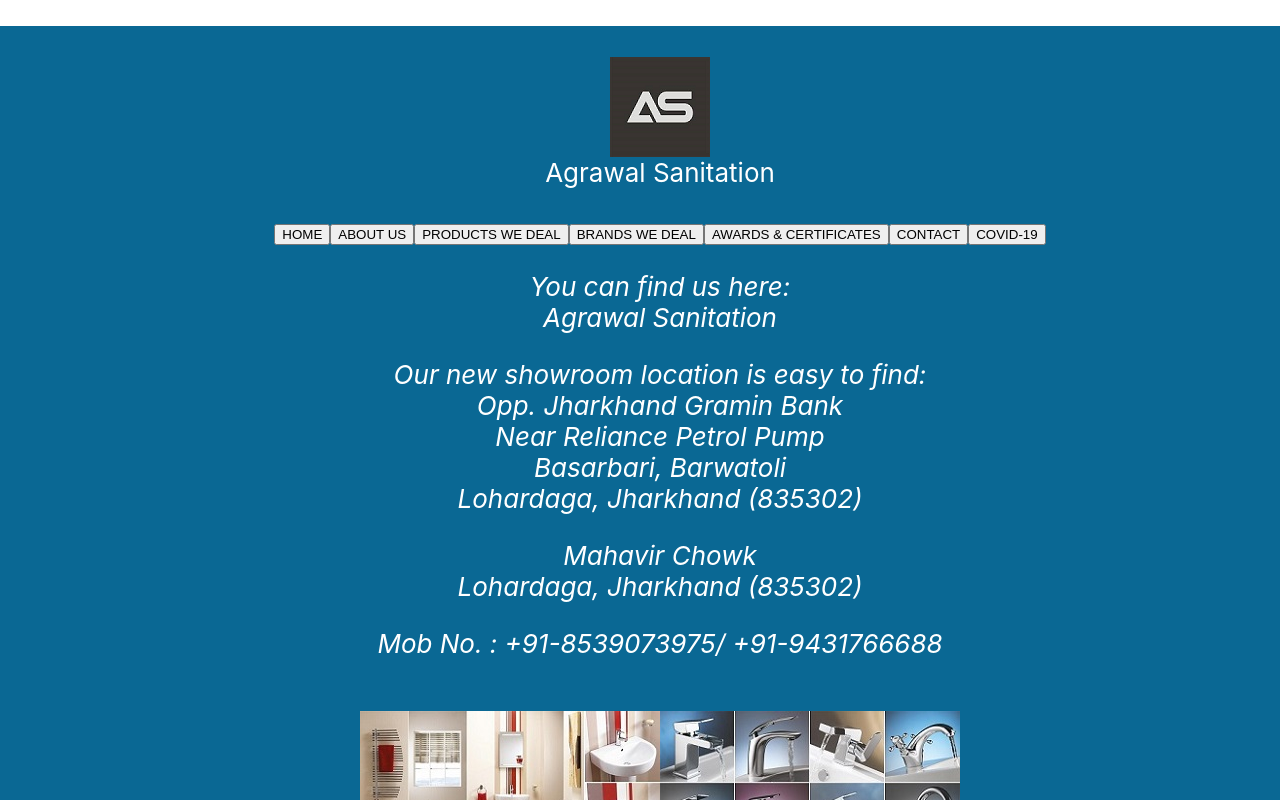
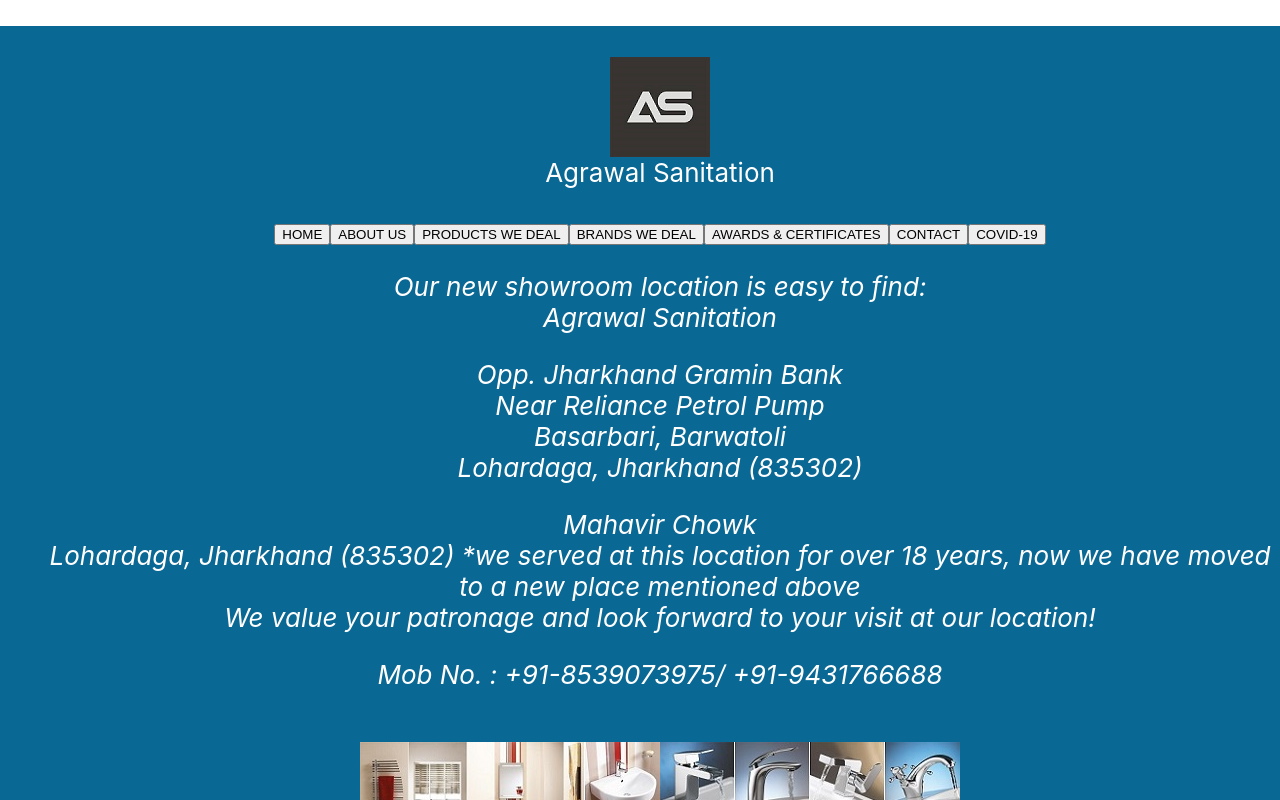
Before and after one commit to Aky006/akshay, a React (Create React App) app: page /contact in a window 1280 px wide. Shown: the top 800 px of the page. Built offline with nearby package versions, Linux system fonts and the light colour scheme.

Commit message:
Update contact.js

```diff
--- a/src/contact.js
+++ b/src/contact.js
@@ -8,18 +8,21 @@
     render(){
  return <address>
 
-            You can find us here:<br />
+            Our new showroom location is easy to find: <br />
 
             Agrawal Sanitation
             <p>
-            Our new showroom location is easy to find: <br />
+
             Opp. Jharkhand Gramin Bank <br />
             Near Reliance Petrol Pump  <br />
             Basarbari, Barwatoli <br />
             Lohardaga, Jharkhand (835302)  </p>
        <p>
             Mahavir Chowk <br />
-            Lohardaga, Jharkhand (835302)  </p>
+            Lohardaga, Jharkhand (835302)
+       *we served at this location for over 18 years, now we have moved to a new place mentioned above  <br />
+         We value your patronage and look forward to your visit at our location!
+         </p>
        <p>
             Mob No. : +91-8539073975/ +91-9431766688
             </p>
```
